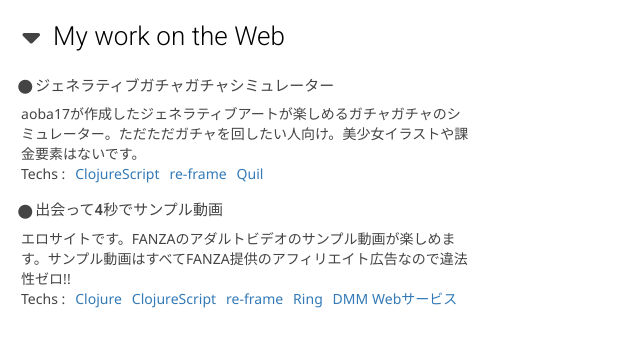
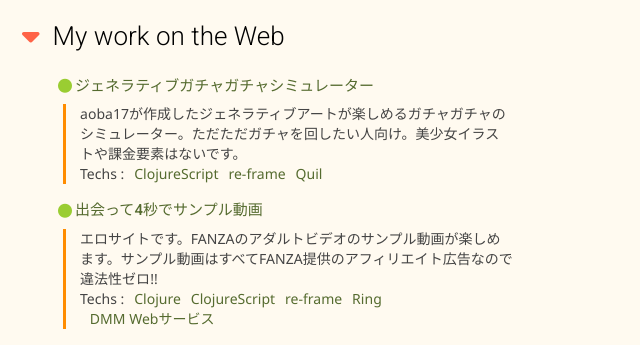
Before and after one commit to aoba17/aoba17.github.io, a plain HTML site: page index.html in a window 1280 px wide. Shown: the part 97-442 px from the top of the page, without its empty margins (0-640 px from the left). Drawn offline with nearby package versions, Linux system fonts and the light colour scheme.

Commit message:
screen.css 更新

```diff
--- a/css/screen.css
+++ b/css/screen.css
@@ -1,10 +1,19 @@
+body {
+  background-color: FloralWhite;
+}
+
+.level3 {
+  color: DarkOliveGreen;
+}
+
+p {
+  border-left: solid;
+  border-color: DarkOrange;
+  padding-left: 1em;
+}
+
 p span {
   margin-left: 0.7em;
-}
-
-i {
-  padding-top: 0.4em;
-  padding-left: 0.3em;
 }
 
 .home-panel {
@@ -15,10 +24,42 @@ i {
   margin-left: 0.5em;
 }
 
-.work-panel {
+.contents-box {
   margin-left: 3em;
 }
 
 .description {
   margin-left: 0.5em;
 }
+
+.unselectable {
+  user-select: none;
+}
+
+.unselectable i {
+  padding-top: 8px;
+  padding-left: 8px;
+}
+
+.unselectable i.fa-caret-right {
+  padding-left: 15px;
+  color: Orange;
+}
+
+.unselectable i.fa-caret-down {
+  color: Tomato;
+}
+
+a, a:hover {
+  color: DarkOliveGreen;
+}
+
+a i, a:hover i {
+  color: DarkSlateGrey;
+}
+
+i.fas.fa-circle, i.fas.fa-circle:hover {
+  margin-top: 3.7px;
+  margin-left: 2px;
+  color: YellowGreen;
+}
```
